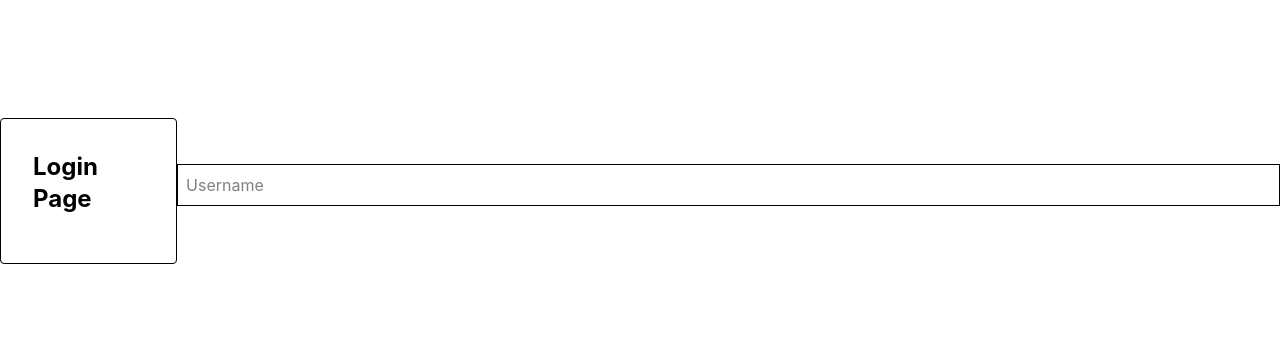
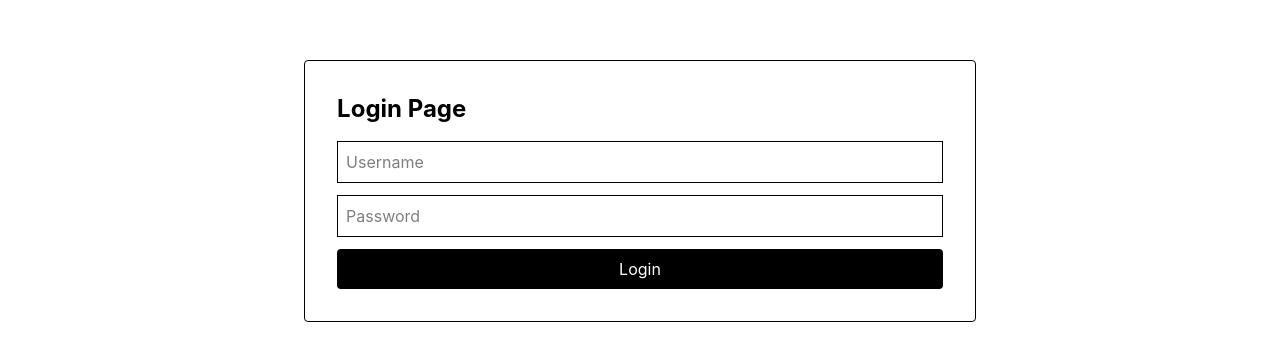
Before and after one commit to RakeshAero/personalized_learning_path_gen, a React app in the folder frontend/: page / in a window 1280 px wide. Shown: the part 209-570 px from the top of the page. Built offline with nearby package versions, Linux system fonts and the light colour scheme; the HTML template or start-up script is replaced by a standard one.

Commit message:
React frontend <->  Django backend Connected

```diff
--- a/frontend/src/pages/Login.jsx
+++ b/frontend/src/pages/Login.jsx
@@ -29,51 +29,31 @@ function Login() {
     return (
         <div className="flex items-center justify-center min-h-screen">
             <div className="border p-8 rounded">
+                {/* Title */}
                 <h1 className="text-2xl font-bold mb-4">Login Page</h1>
-            </div>
 
+                {/* Username */}
                 <input
                     type="text"
                     className="border p-2 w-full mb-3"
                     placeholder="Username"
                     onChange={(e) => setUsername(e.target.value)}
                     />
+
+                {/* Password */}
+                <input
+                    type="password"
+                    className="border p-2 w-full mb-3"
+                    placeholder="Password"
+                    onChange={(e) => setPassword(e.target.value)}
+                />
+
+                <button className="bg-black text-white px-4 py-2 rounded w-full" onClick={handleLogin}>
+                    Login
+                </button>
+            </div>
         </div>
     );
 }
 
 export default Login;
-
-
-{/* <div className="flex items-center justify-center min-h-screen">
-
-            <div className="border p-8 rounded">
-
-                <h1 className="text-2xl font-bold mb-4">
-                    Login
-                </h1>
-
-                <input
-                    type="text"
-                    placeholder="Username"
-                    className="border p-2 w-full mb-3"
-                    onChange={(e) => setUsername(e.target.value)}
-                />
-
-                <input
-                    type="password"
-                    placeholder="Password"
-                    className="border p-2 w-full mb-3"
-                    onChange={(e) => setPassword(e.target.value)}
-                />
-
-                <button
-                    onClick={handleLogin}
-                    className="bg-black text-white px-4 py-2 rounded w-full"
-                >
-                    Login
-                </button>
-
-            </div>
-
-        </div> */}
```
Lines whose indentation alone changed are shown as unchanged.
